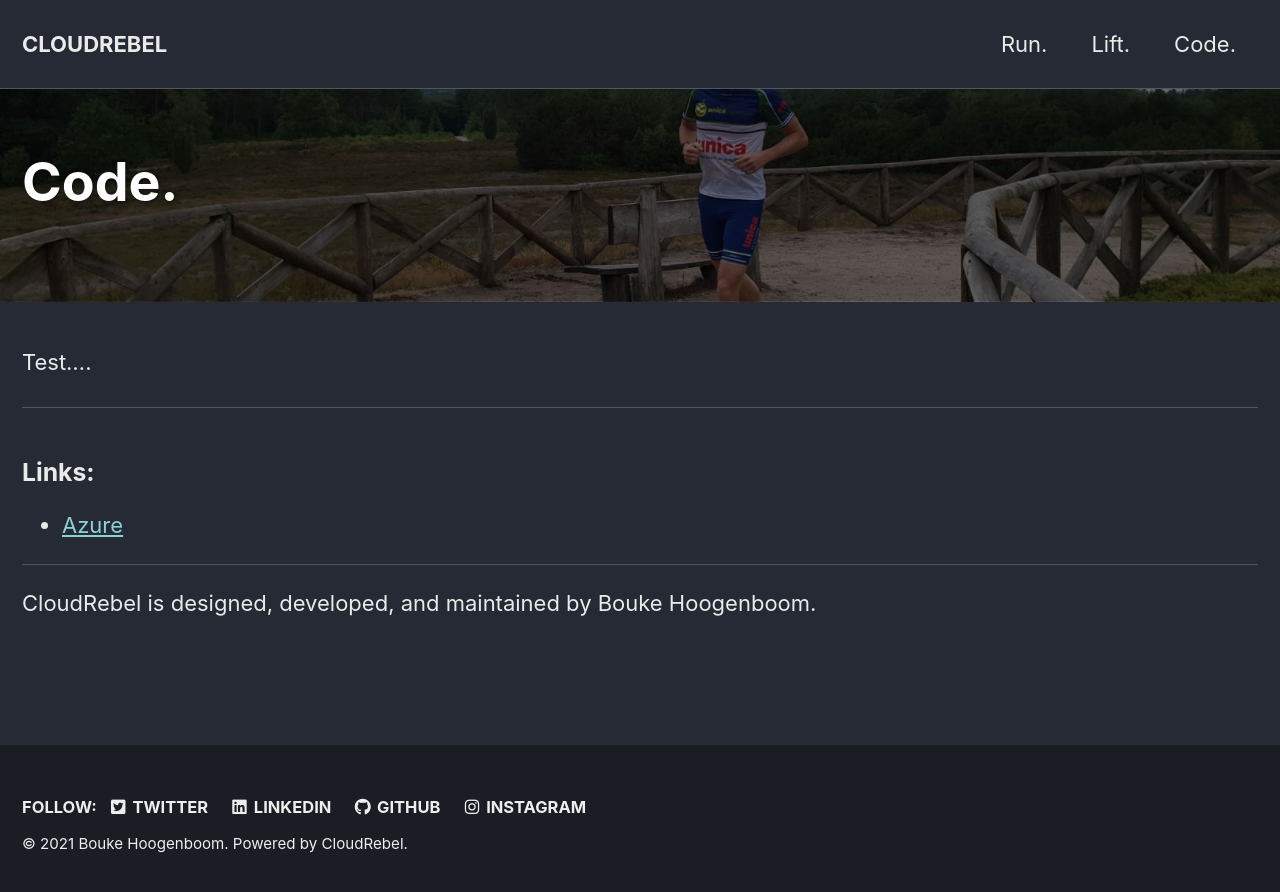
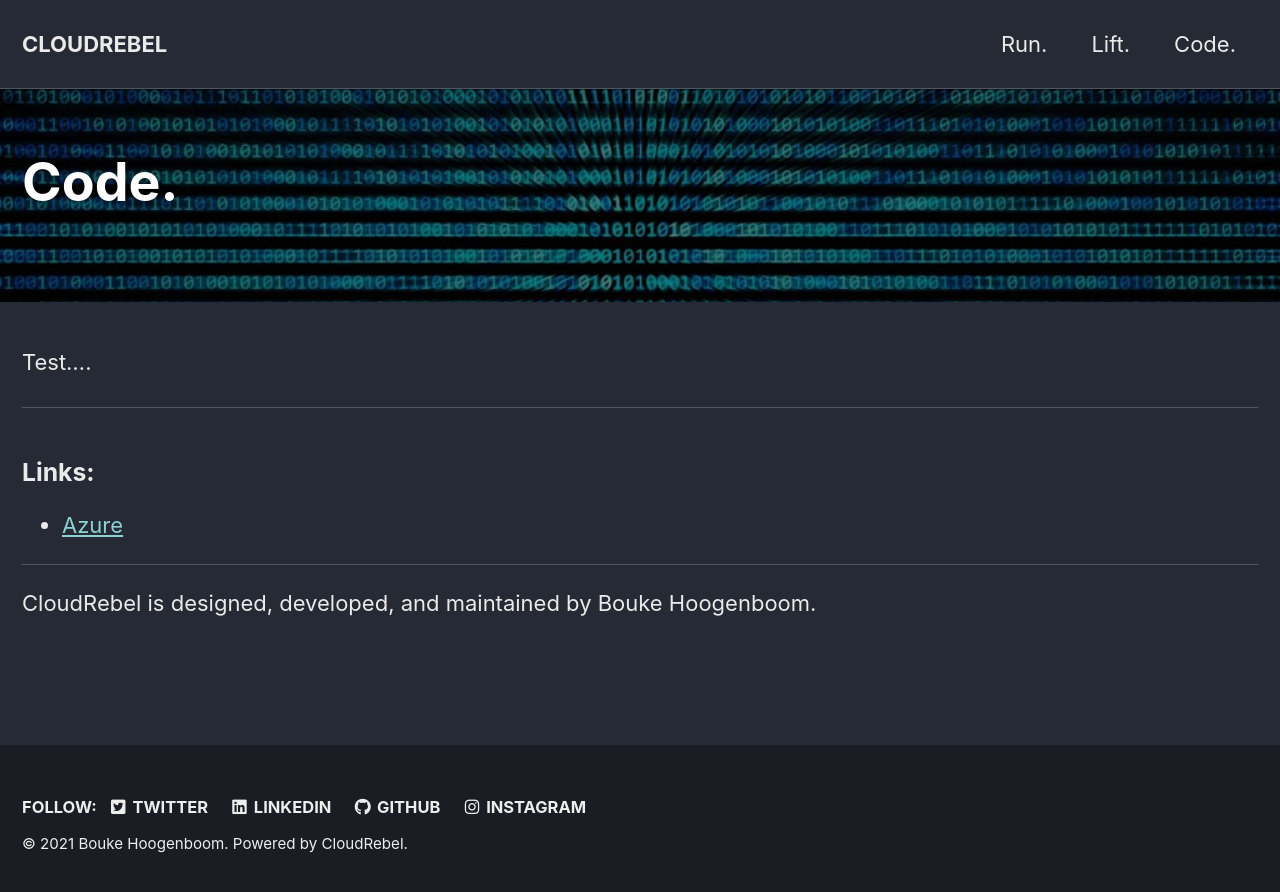
Before and after one commit to bhoogenboom/bhoogenboom.github.io, a Jekyll site: the page built from _pages/code.md, in a window 1280 px wide. Shown: the top 892 px of the page. Built offline with Jekyll 4.4.1, drawn with Linux system fonts in a browser that asks for light colours; cached includes are drawn as plain includes.

```diff
--- a/_pages/code.md
+++ b/_pages/code.md
@@ -5,7 +5,7 @@ layout: splash
 header:
 #   overlay_color: "#000"
 #   overlay_filter: "0.5"
-  overlay_image: /assets/images/BH-run-berg.jpg
+  overlay_image: /assets/images/binairy.jpg
 ---
 
 Test....
```
